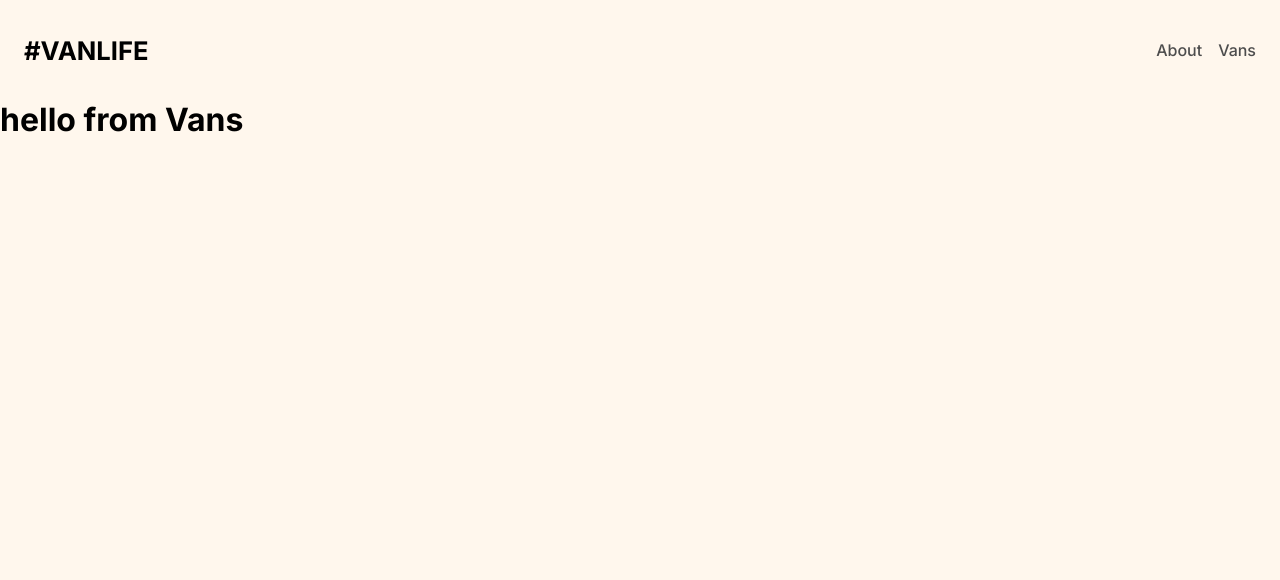
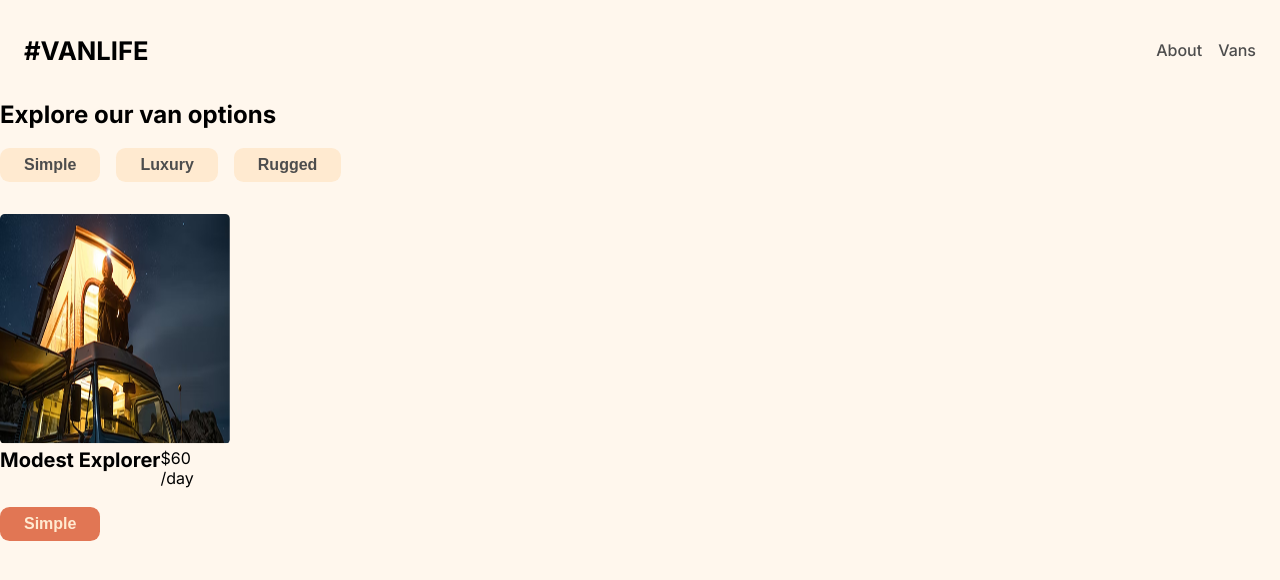
Before and after one commit to Liene31/react-routes-vanLife, a React (Vite) app: page /vans in a window 1280 px wide. Shown: the top 580 px of the page. Built offline with nearby package versions, Linux system fonts and the light colour scheme.

Commit message:
add van structure

```diff
--- a/src/index.css
+++ b/src/index.css
@@ -135,3 +135,40 @@ a:hover {
 .cta button {
   background-color: #161616;
 }
+
+/* ----VANS----- */
+
+/* SEARCH */
+
+.van-search-options {
+  display: flex;
+  gap: 1rem;
+}
+
+.van-search-option {
+  background-color: #ffead0;
+  color: #4d4d4d;
+  font-size: 1rem;
+  padding: 0.5rem 1.5rem;
+}
+
+.van-img {
+  width: 230px;
+  height: 230px;
+  border-radius: 0.3rem;
+}
+
+.van-info {
+  display: flex;
+}
+
+.van-info h2 {
+  font-size: 1.25rem;
+}
+
+.van-type-btn {
+  background-color: #e17654;
+  color: #ffead0;
+  font-size: 1rem;
+  padding: 0.5rem 1.5rem;
+}
--- a/src/pages/Vans.jsx
+++ b/src/pages/Vans.jsx
@@ -1,3 +1,31 @@
 export function Vans() {
-  return <h1>hello from Vans</h1>;
+  return (
+    <main>
+      <section className="van-search">
+        <h1>Explore our van options</h1>
+        <div className="van-search-options">
+          <button className="btn van-search-option">Simple</button>
+          <button className="btn van-search-option">Luxury</button>
+          <button className="btn van-search-option">Rugged</button>
+        </div>
+      </section>
+      <section className="van-cards">
+        <div className="van-card">
+          <img
+            src="../src/assets/hero-image.png"
+            alt="vans"
+            className="van-img"
+          />
+          <div className="van-info">
+            <h2>Modest Explorer</h2>
+            <div className="price">
+              <p className="amount">$60</p>
+              <p className="unit">/day</p>
+            </div>
+          </div>
+          <button className="btn van-type-btn">Simple</button>
+        </div>
+      </section>
+    </main>
+  );
 }
```
